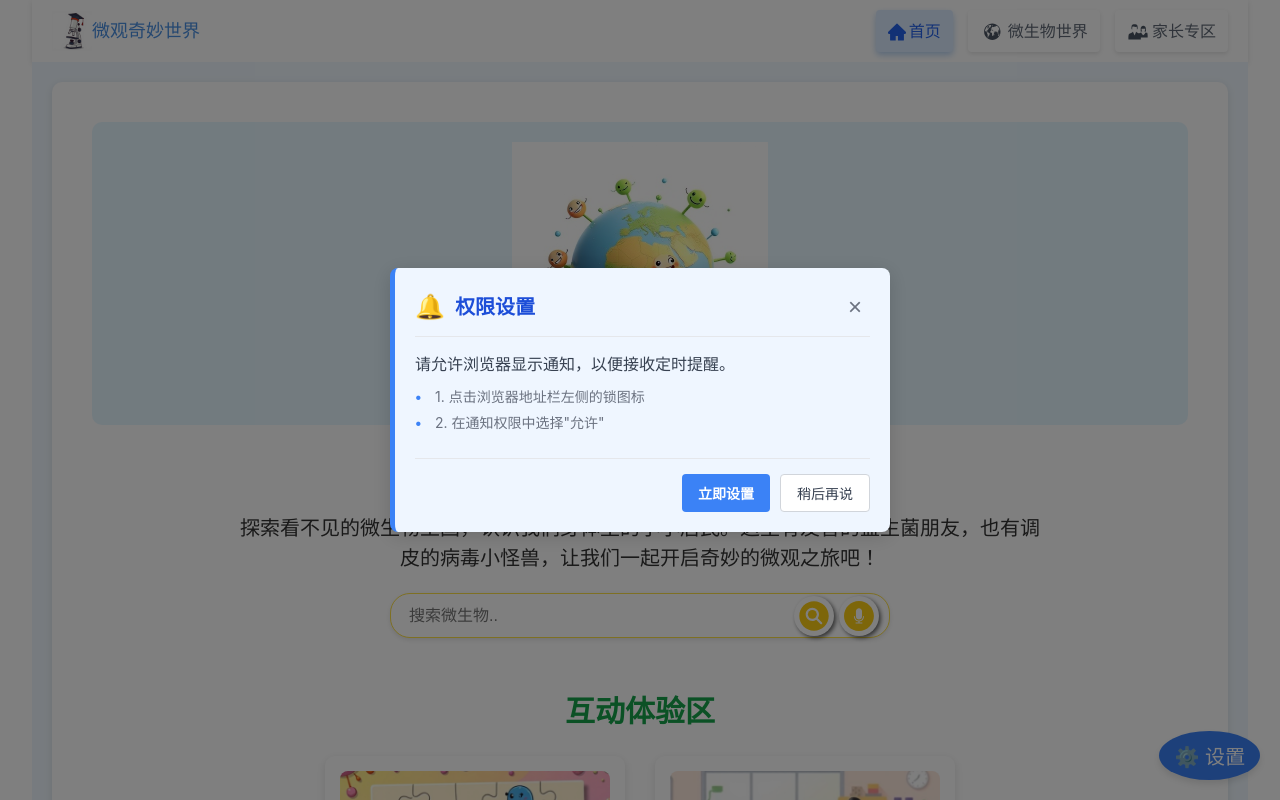
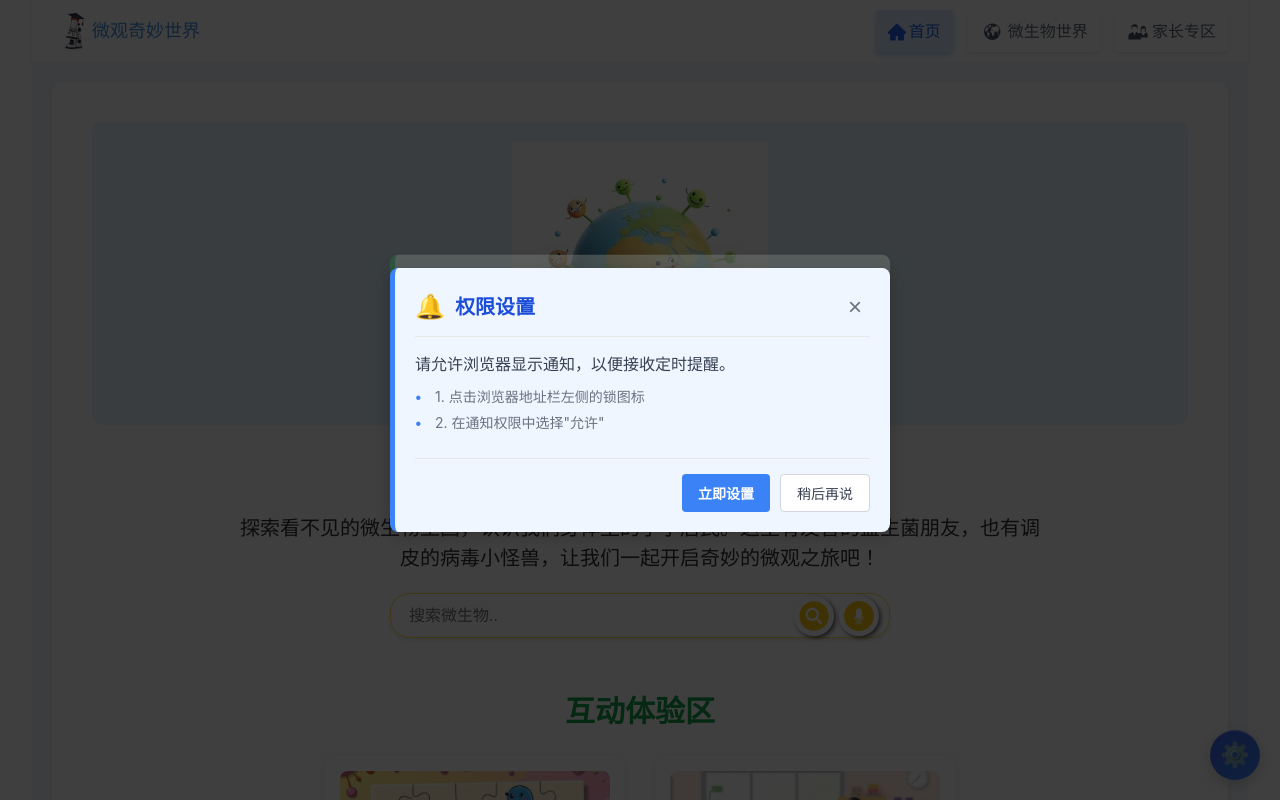
Before and after one commit to James-774-IT/floating-origins, a Vue app: page / in a window 1280 px wide. Shown: the top 800 px of the page. Built offline with nearby package versions, Linux system fonts and the light colour scheme.

Commit message:
优化TimedReminder组件：添加前缀文本、首次访问弹窗、美化设置按钮、修复通知权限弹窗

```diff
--- a/src/components/TimedReminder.vue
+++ b/src/components/TimedReminder.vue
@@ -85,7 +85,7 @@
 
     <!-- 免打扰设置 -->
     <div class="settings-panel">
-      <button class="settings-btn" @click="toggleSettings">⚙️ 设置</button>
+      <button class="settings-btn" @click="toggleSettings">⚙️</button>
       <div v-if="showSettings" class="settings-content">
         <div class="setting-item">
           <label for="do-not-disturb">免打扰模式</label>
@@ -116,8 +116,8 @@ const showLogs = ref(false);
 const showSettings = ref(false);
 const doNotDisturb = ref(false);
 const currentTime = ref("");
-const reminderMessage = ref("时间不早啦，该睡觉觉咯，明天再来探索吧！");
-const warningMessage = ref("你不是个好孩子！");
+const reminderMessage = ref("🤗时间不早啦，该睡觉觉咯😴，明天再来探索吧！🐼");
+const warningMessage = ref("我要生气了💢，快去睡觉❗❗❗，我相信你是最乖的好宝宝😘");
 
 // 日志管理
 const logs = ref([]);
@@ -178,7 +178,13 @@ const showReminderModal = () => {
     return;
   }
 
-  currentTime.value = formatDateTime(new Date());
+  const now = new Date();
+  currentTime.value = formatDateTime(now);
+  // 添加前缀：现在已经“系统时间”了
+  const timePrefix = `现在已经“${String(now.getHours()).padStart(2, "0")}:${String(
+    now.getMinutes()
+  ).padStart(2, "0")}”了`;
+  reminderMessage.value = `${timePrefix}${reminderMessage.value}`;
   showReminder.value = true;
   logEvent("reminder", "成功显示");
 };
@@ -190,6 +196,12 @@ const showWarningModal = () => {
     return;
   }
 
+  const now = new Date();
+  // 添加前缀：现在已经“系统时间”了
+  const timePrefix = `⏱️已经“${String(now.getHours()).padStart(2, "0")}:${String(
+    now.getMinutes()
+  ).padStart(2, "0")}”哟，`;
+  warningMessage.value = `${timePrefix}${warningMessage.value}`;
   showWarning.value = true;
   logEvent("warning", "成功显示");
 };
@@ -227,13 +239,16 @@ const requestNotificationPermission = async () => {
   try {
     const permission = await Notification.requestPermission();
     if (permission === "granted") {
-      closePermissionGuide();
       logEvent("system", "通知权限已授予");
     } else {
       logEvent("system", "通知权限被拒绝");
     }
+    // 无论权限结果如何，都关闭弹窗
+    closePermissionGuide();
   } catch (error) {
     logEvent("system", `请求权限失败: ${error.message}`);
+    // 出错时也关闭弹窗
+    closePermissionGuide();
   }
 };
 
@@ -519,6 +534,25 @@ onMounted(() => {
 
   logEvent("system", "定时提醒功能已启动");
   logEvent("system", `当前系统时间: ${formatDateTime(new Date())}`);
+
+  // 页面加载弹窗功能：每次页面加载时，5秒后自动弹窗
+  // 设置定时器，5秒后自动弹窗
+  setTimeout(() => {
+    const now = new Date();
+    const hour = now.getHours();
+
+    // 根据当前时间判断显示提醒还是警告
+    if (hour >= 21 && hour < 24) {
+      // 提醒时段
+      showReminderModal();
+    } else if (hour >= 0 && hour < 6) {
+      // 警告时段
+      showWarningModal();
+    } else {
+      // 其他时段，默认显示提醒
+      showReminderModal();
+    }
+  }, 5000); // 5秒后弹窗
 });
 
 // 组件卸载时清理
@@ -854,21 +888,42 @@ onUnmounted(() => {
 
 /* 设置按钮 */
 .settings-btn {
-  padding: 10px 15px;
+  /* 增大尺寸和内边距 */
+  padding: 15px;
+  width: 50px;
+  height: 50px;
+  /* 确保图标居中 */
+  display: flex;
+  align-items: center;
+  justify-content: center;
+  /* 基础样式 */
   border: none;
   border-radius: 50%;
-  background-color: #3b82f6;
+  /* 渐变背景增强立体感 */
+  background: linear-gradient(145deg, #4361ee, #3b82f6);
   color: white;
-  font-size: 20px;
+  font-size: 24px;
   cursor: pointer;
-  box-shadow: 0 4px 6px rgba(0, 0, 0, 0.1);
-  transition: all 0.2s;
+  /* 多层阴影增强立体感 */
+  box-shadow: 0 4px 15px rgba(0, 0, 0, 0.2), inset 0 1px 0 rgba(255, 255, 255, 0.3);
+  /* 平滑过渡 */
+  transition: all 0.3s ease;
 }
 
 .settings-btn:hover {
-  background-color: #2563eb;
-  box-shadow: 0 6px 12px rgba(0, 0, 0, 0.15);
-  transform: translateY(-2px);
+  /* 悬停时的渐变变化 */
+  background: linear-gradient(145deg, #3b82f6, #4361ee);
+  /* 增强阴影和提升效果 */
+  box-shadow: 0 6px 20px rgba(0, 0, 0, 0.3), inset 0 1px 0 rgba(255, 255, 255, 0.4);
+  /* 轻微放大和上移 */
+  transform: translateY(-3px) scale(1.05);
+}
+
+.settings-btn:active {
+  /* 点击时的按压效果 */
+  transform: translateY(1px) scale(0.98);
+  /* 减弱阴影，营造按压感 */
+  box-shadow: 0 2px 10px rgba(0, 0, 0, 0.2), inset 0 1px 0 rgba(255, 255, 255, 0.2);
 }
 
 /* 设置内容 */
```
